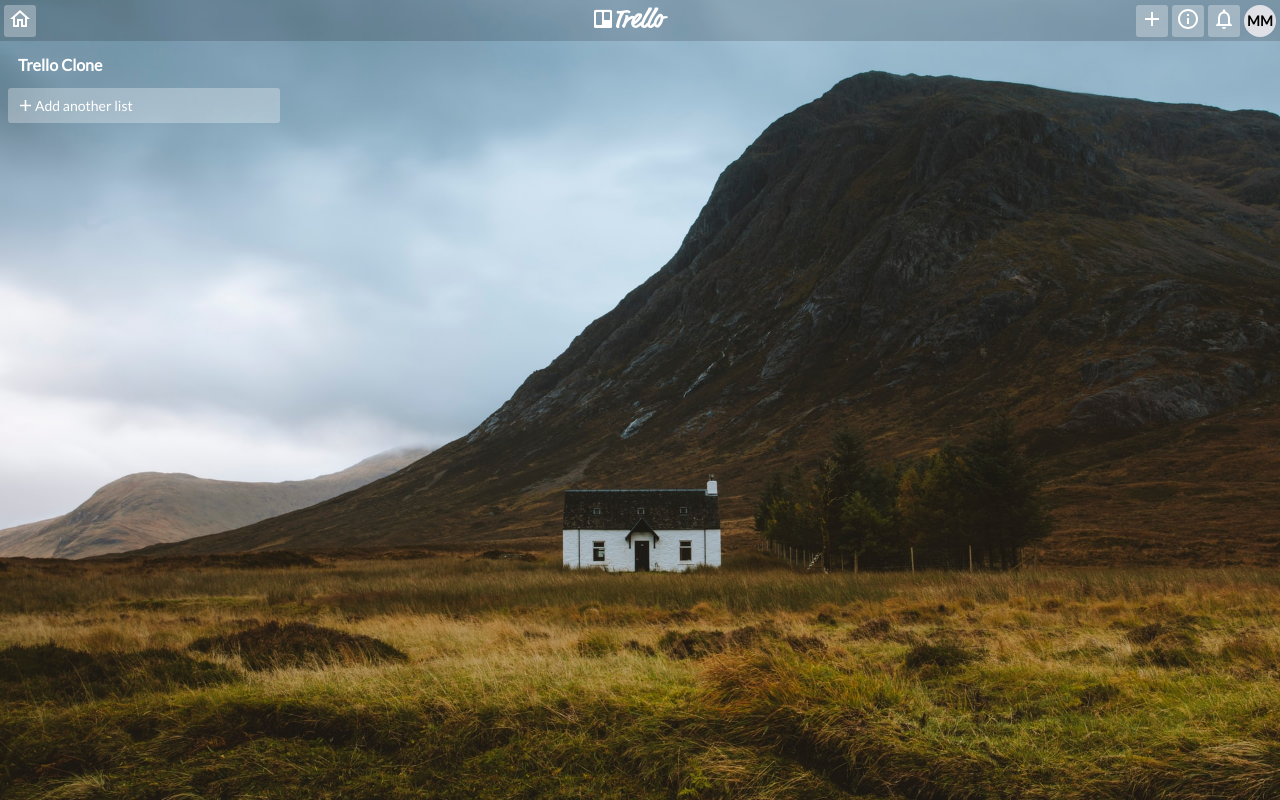
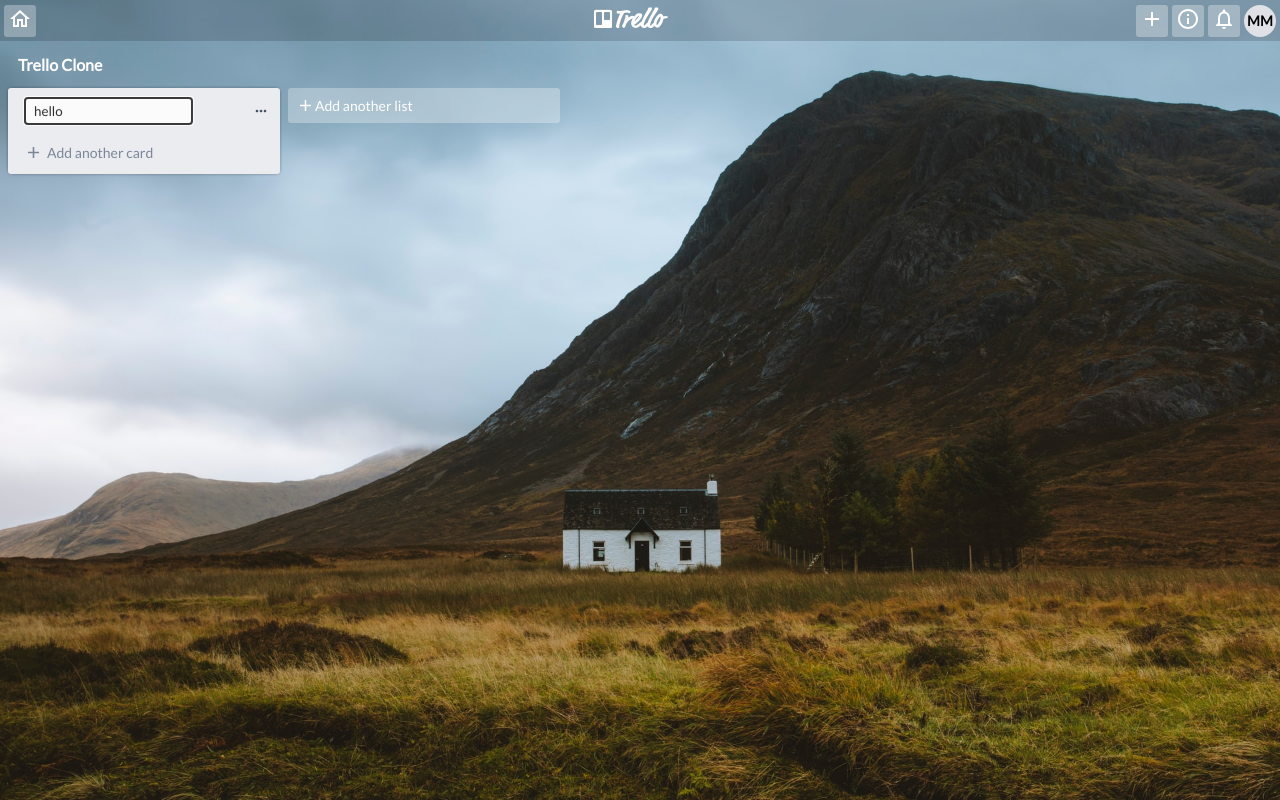
Before and after one commit to Mohammed-Mamoun98/trello-clone, a React (Create React App) app: page / in a window 1280 px wide. Both pictures are taken after a click on the element 20 px from the left and 20 px from the top of the page. Built offline with nearby package versions, Linux system fonts and the light colour scheme; the HTML template or start-up script is replaced by a standard one.

Commit message:
editable text feature added

```diff
--- /dev/null
+++ b/src/components/editable-text/index.jsx
@@ -0,0 +1,57 @@
+import { ClickAwayListener } from "@material-ui/core";
+import React, { useEffect, useRef } from "react";
+import { useState } from "react";
+import "./index.scss";
+
+export default function EditableText(props) {
+  const { value, onSubmit, boardID } = props;
+  const inputRef = useRef(null);
+
+  const [editMode, setEditMode] = useState(false);
+  const [inputValue, setInputValue] = useState(value);
+
+  const enableEdit = () => setEditMode(true);
+  const disableEdit = () => setEditMode(false);
+
+  const toggleEditMode = () => {
+    editMode ? disableEdit() : enableEdit();
+  };
+
+  const handleSubmit = (e) => {
+    e.preventDefault();
+    if (!inputValue) return;
+    props.onSubmit(boardID, inputValue);
+  };
+
+  const hadnleChange = (e) => {
+    const {
+      target: { value: _value },
+    } = e;
+    setInputValue(_value);
+  };
+
+  useEffect(() => {
+    if (inputRef.current) inputRef.current.focus();
+  }, [editMode]);
+  return (
+    <>
+      <ClickAwayListener onClickAway={toggleEditMode}>
+        <form onSubmit={handleSubmit}>
+          {!editMode && (
+            <div className="" onClick={toggleEditMode}>
+              {inputValue}
+            </div>
+          )}
+          {editMode && (
+            <input
+              ref={inputRef}
+              onChange={hadnleChange}
+              value={inputValue}
+              className="editable"
+            />
+          )}
+        </form>
+      </ClickAwayListener>
+    </>
+  );
+}
--- /dev/null
+++ b/src/components/editable-text/index.scss
@@ -0,0 +1,10 @@
+.editable {
+  border: 2px solid #1976d2;
+  width: 100%;
+  padding: 4px 8px;
+}
+
+input {
+  &.editable {
+  }
+}
--- a/src/contexts/home/index.js
+++ b/src/contexts/home/index.js
@@ -21,11 +21,6 @@ items : Item[]
 const initialState = {
   boards: [],
   editBoards: () => {},
-  dragState: {
-    isDraging: false,
-    changeDragState: (value) => {},
-  },
-  whoIsDragged: "",
-  setWhoIsDragged: () => {},
+  changeBoardName: () => {},
 };
 export const Homecontext = createContext(initialState);
--- a/src/pages/home/components/board/list/index.jsx
+++ b/src/pages/home/components/board/list/index.jsx
@@ -8,41 +8,12 @@ import { boardContext } from "./../../../../../contexts/board/index";
 import CardList from "./cards/index";
 import { Homecontext } from "./../../../../../contexts/home/index";
 import { Droppable } from "react-beautiful-dnd";
+import EditableText from "../../../../../components/editable-text";
 
 export default function List(props) {
-  const { items, addListCard, editListCard, title, boardID } = props;
-  const [draggedId, setDraggedId] = useState("");
-
+  const { items, addListCard, title, boardID } = props;
   const homeState = useContext(Homecontext);
-  const { editBoards, boards } = homeState;
-
-  console.log({ draggedId });
-  const onDragStart = (id) => {
-    setDraggedId(id);
-  };
-
-  const onDragEnd = (remove) => {
-    const found = items.find((item) => item.id === draggedId);
-    const currentBoard = boards.find((board) => board.id === boardID);
-    const deletedCardFromBoard = {
-      ...currentBoard,
-      items: currentBoard.items.filter((card) => card.id !== draggedId),
-    };
-
-    const newBoards = boards.map((board) => {
-      if (board.id === boardID) return deletedCardFromBoard;
-      else return board;
-    });
-
-    if (remove) {
-      // alert(JSON.stringify(deletedCardFromBoard));
-    }
-    // setWhoIsDragged(id);
-    if (found && remove) editBoards(newBoards);
-    setDraggedId("");
-  };
-
-  const handleRemove = () => {};
+  const { changeBoardName } = homeState;
 
   const handleSubmit = (value) => {
     addListCard(value);
@@ -50,30 +21,18 @@ export default function List(props) {
   return (
     <div className="list">
       <div className="list-header flex  center justify-between">
-        <div className="">{title}</div>
+        {/* <div className="">{title}</div> */}
+        <EditableText
+          value={title}
+          onSubmit={changeBoardName}
+          boardID={boardID}
+        />
         <IconButton size="small">
           <MoreHoriz style={{ color: "#172b3d", fontSize: "16px" }} />
         </IconButton>
       </div>
-
-      <CardList
-        items={items}
-        editListCard={editListCard}
-        onDragEnd={onDragEnd}
-        onDragStart={onDragStart}
-        boardID={boardID}
-      />
-      <Droppable droppableId={boardID} direction="vertical">
-        {(provided, snapshot) => (
-          <div
-            ref={provided.innerRef}
-            className="list-cards-container"
-            {...provided.droppableProps}
-          >
-            <AddCard title="Add another card" onSubmit={handleSubmit} />
-          </div>
-        )}
-      </Droppable>
+      <CardList items={items} />
+      <AddCard title="Add another card" onSubmit={handleSubmit} />
     </div>
   );
 }
--- a/src/pages/home/index.jsx
+++ b/src/pages/home/index.jsx
@@ -11,17 +11,11 @@ import { reorder } from "./../../utils/methods/array";
 import { handleDragEnd } from "../../utils/methods/drag-methods";
 
 export default function Home() {
-  const [boards, setBoards] = useState([]);
-  const [isDraging, setIsDraging] = useState(false);
-  const [whoIsDragged, setWhoIsDragged] = useState("");
+  const [boards, setBoards] = useState([
+    { title: "hello", id: uuidv4(), items: [{ hidden: true, id: uuidv4() }] },
+  ]);
   const allCards = boards.map((b) => b.items).flat();
 
-  const changeDragState = (state) => setIsDraging(state);
-
-  const dragState = {
-    isDraging,
-    changeDragState,
-  };
   const editBoards = (newBoards) => setBoards(newBoards);
 
   const editListCard = (id, newList) => {
@@ -37,14 +31,26 @@ export default function Home() {
     editBoards([...newBoards]);
   };
 
+  const changeBoardName = (id, newName) => {
+    debugger;
+    const newBoards = boards.map((board) => {
+      if (board.id === id) {
+        return {
+          ...board,
+          title: newName,
+        };
+      } else return board;
+    });
+
+    editBoards([...newBoards]);
+  };
+
   const onDragEnd = (result) => {
     handleDragEnd(result, boards, allCards, editListCard);
   };
 
   return (
-    <Homecontext.Provider
-      value={{ boards, editBoards, dragState, whoIsDragged, setWhoIsDragged }}
-    >
+    <Homecontext.Provider value={{ boards, editBoards, changeBoardName }}>
       <div className="home ">
         <BoardHeader />
         <DragDropContext onDragEnd={onDragEnd}>
```
